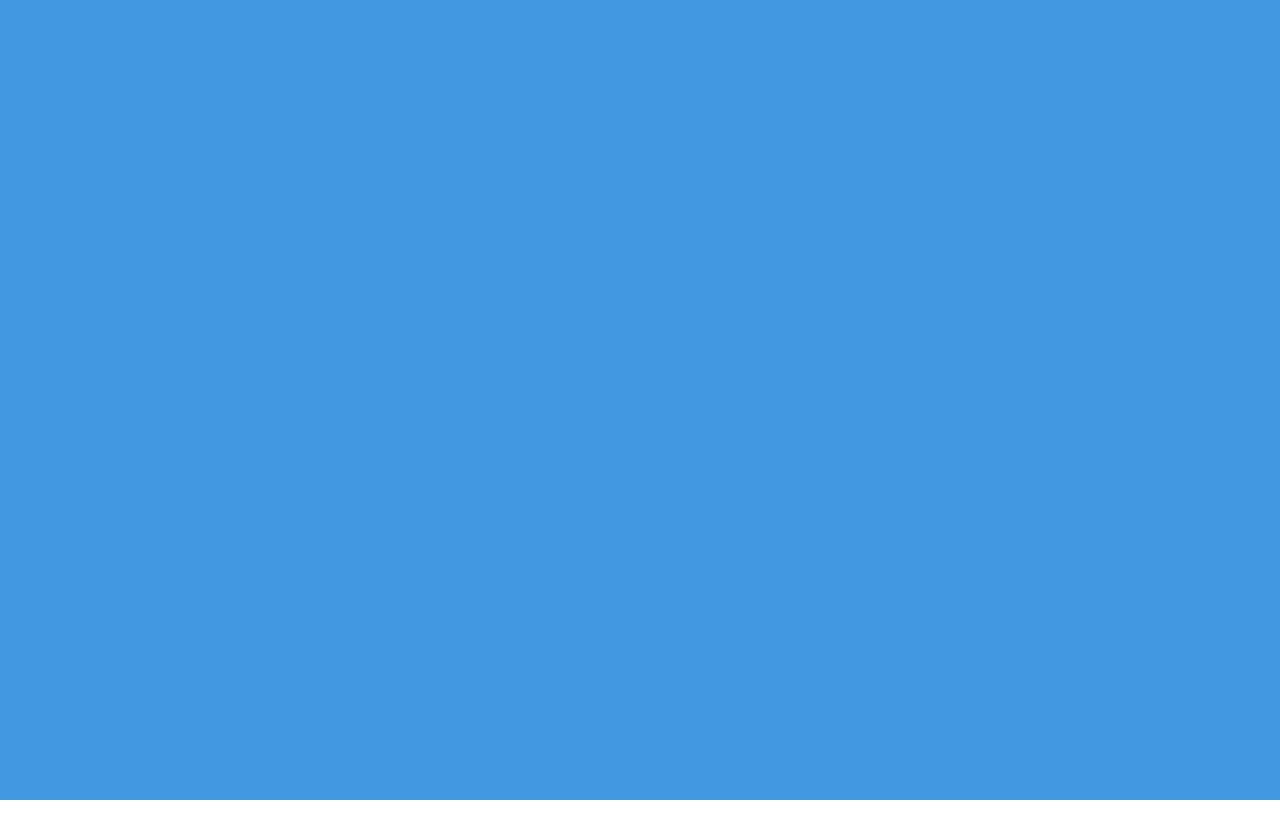
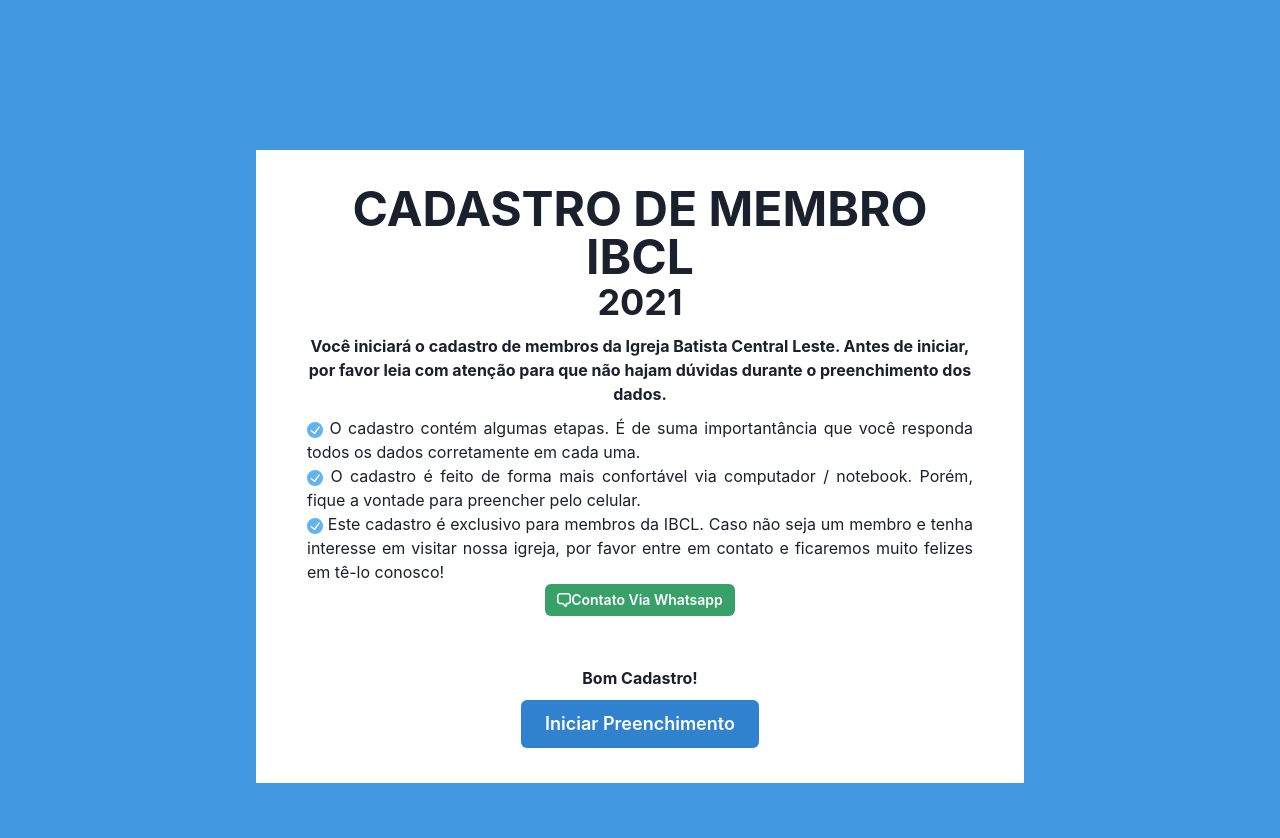
Before and after one commit to willysvarela/cadastro-membros-ibcl, a Next.js app: page / in a window 1280 px wide. Shown: the top 838 px of the page. Before the commit the page ends 800 px from the top, so only its background shows below. Built offline with nearby package versions, Linux system fonts and the light colour scheme.

Commit message:
feat: Created SignUp First Step Component

```diff
--- a/components/MainCard/index.js
+++ b/components/MainCard/index.js
@@ -1,10 +1,12 @@
 import { Box } from '@chakra-ui/react';
 import React from 'react'
 
+import SignUpInitialStep from "./../SignUpSteps/SignUpInitialStep"
+
 const MainCard = () => {
     return (
-        <Box>
-
+        <Box padding={{base: "30px 15px", md: "35px"}}>
+            <SignUpInitialStep />
         </Box>
     )
 }
--- /dev/null
+++ b/components/SignUpSteps/SignUpInitialStep/index.js
@@ -0,0 +1,37 @@
+import React from 'react'
+import PropTypes from 'prop-types'
+import { Box, Heading, Text, Button, Spacer } from '@chakra-ui/react'
+import { ChatIcon, CheckCircleIcon } from '@chakra-ui/icons'
+
+const SignUpInitialStep = props => {
+    return (
+        <Box textAlign="center">
+            <Box>
+                <Heading as="h1" size="2xl">CADASTRO DE MEMBRO IBCL</Heading>
+                <Heading as="h2">2021</Heading>
+            </Box>
+            <Box marginTop="10px">
+                <Text fontWeight="bold">
+                    Você iniciará o cadastro de membros da Igreja Batista Central Leste. Antes de iniciar, por favor leia com atenção para que não hajam dúvidas durante o preenchimento dos dados.
+                </Text>
+            </Box>
+            <Box marginTop="10px" textAlign="justify">
+                <Text><CheckCircleIcon color="blue.300"/> O cadastro contém algumas etapas. É de suma importantância que você responda todos os dados corretamente em cada uma. </Text>
+                <Text><CheckCircleIcon color="blue.300"/> O cadastro é feito de forma mais confortável via computador / notebook. Porém, fique a vontade para preencher pelo celular. </Text>
+                <Text><CheckCircleIcon color="blue.300"/> Este cadastro é exclusivo para membros da IBCL. Caso não seja um membro e tenha interesse em visitar nossa igreja, por favor entre em contato e ficaremos muito felizes em tê-lo conosco! </Text>
+            </Box>
+            <Button colorScheme="green" size="sm"><ChatIcon/> {" "}Contato Via Whatsapp</Button>
+            <Box marginTop="50px">
+                <Text fontWeight="bold">Bom Cadastro!</Text>
+                <Button marginTop="10px" colorScheme="blue" size="lg">Iniciar Preenchimento</Button>
+            </Box>
+
+        </Box>
+    )
+}
+
+SignUpInitialStep.propTypes = {
+
+}
+
+export default SignUpInitialStep
--- a/package.json
+++ b/package.json
@@ -8,6 +8,7 @@
     "start": "next start"
   },
   "dependencies": {
+    "@chakra-ui/icons": "^1.0.13",
     "@chakra-ui/react": "^1.6.3",
     "@emotion/react": "^11",
     "@emotion/styled": "^11",
--- a/pages/index.js
+++ b/pages/index.js
@@ -4,8 +4,8 @@ import MainCard from "../components/MainCard"
 
 export default function Home() {
   return (
-    <Box h="100vh" backgroundColor="blue.400" padding={{base: "0px", md: "150px"}}>
-      <Container backgroundColor="white">
+    <Box minH="100vh" backgroundColor="blue.400" padding={{base: "0px", md: "150px"}}>
+      <Container backgroundColor="white" maxW="container.md">
         <MainCard />
       </Container>
     </Box>
```
Also changed, not shown: 1 other file (tests, documents, lock files or other folders).
